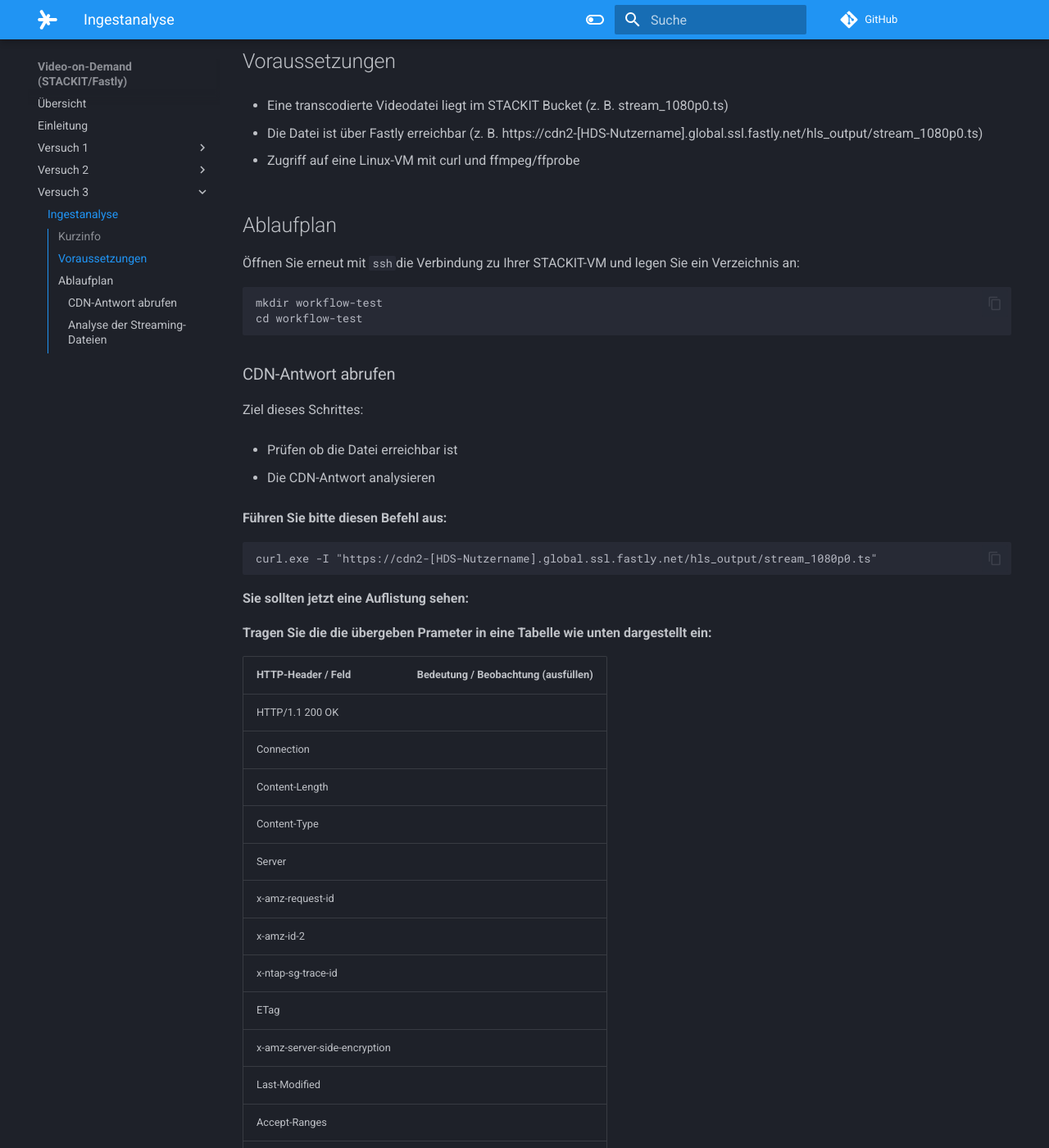
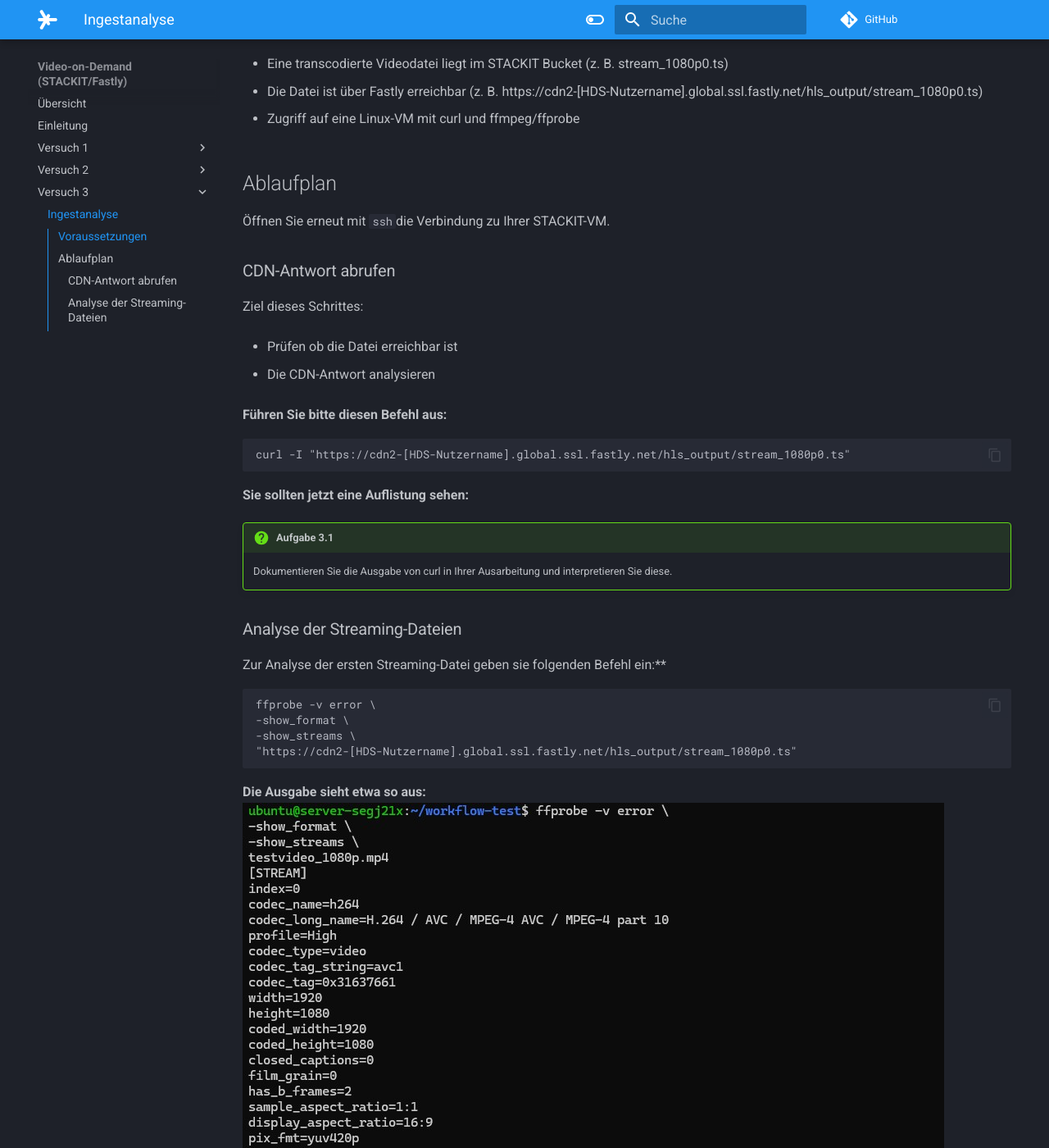
Before and after one commit to wruppelx/mvs-stackit-exercise, an MkDocs documentation site: the page built from docs/versuch3/02-Ingest_Analyse.md, in a window 1280 px wide and 1400 px high, scrolled down 239 px. Shown: the whole window at 82% size. Built offline with MkDocs 1.6.1 and Material for MkDocs 9.7.7, drawn with Linux system fonts in a browser that asks for light colours; plug-ins that fetch from the network failed and are left out; comment, search, counter and statistics services are not loaded; some of the changed text lies outside the part shown.

Commit message:
various updates

````diff
--- a/docs/versuch3/02-Ingest_Analyse.md
+++ b/docs/versuch3/02-Ingest_Analyse.md
@@ -1,6 +1,4 @@
-# Mini-Test: Ingest → Analyse → CDN-Abruf
-
-## Kurzinfo
+# Kurzinfo
 
 In dieser Teilaufgabe sollen die transcodierten Dateien und die CDN-Auslieferung weiter analysiert werden
 
@@ -17,13 +15,7 @@
 ## Ablaufplan
 
 
-Öffnen Sie erneut mit `ssh`die Verbindung zu Ihrer STACKIT-VM und legen Sie ein Verzeichnis an:
-
-```bash
-mkdir workflow-test
-cd workflow-test
-```
-
+Öffnen Sie erneut mit `ssh`die Verbindung zu Ihrer STACKIT-VM.
 
 ### CDN-Antwort abrufen
 
@@ -37,35 +29,13 @@
 **Führen Sie bitte diesen Befehl aus:**
 
 ```bash
-curl.exe -I "https://cdn2-[HDS-Nutzername].global.ssl.fastly.net/hls_output/stream_1080p0.ts"
+curl -I "https://cdn2-[HDS-Nutzername].global.ssl.fastly.net/hls_output/stream_1080p0.ts"
 ```
 
 **Sie sollten jetzt eine Auflistung sehen:**
 
-**Tragen Sie die die übergeben Prameter in eine Tabelle wie unten dargestellt ein:**
-
-| HTTP-Header / Feld           | Bedeutung / Beobachtung (ausfüllen) |
-|-----------------------------|-------------------------------------|
-| HTTP/1.1 200 OK             |                                     |
-| Connection                  |                                     |
-| Content-Length              |                                     |
-| Content-Type                |                                     |
-| Server                      |                                     |
-| x-amz-request-id            |                                     |
-| x-amz-id-2                  |                                     |
-| x-ntap-sg-trace-id          |                                     |
-| ETag                        |                                     |
-| x-amz-server-side-encryption|                                     |
-| Last-Modified               |                                     |
-| Accept-Ranges               |                                     |
-| Age                         |                                     |
-| Date                        |                                     |
-| Via                         |                                     |
-| X-Served-By                 |                                     |
-| X-Cache                     |                                     |
-| X-Cache-Hits                |                                     |
-| X-Timer                     |                                     |
-| Strict-Transport-Security   |                                     |
+!!! question "Aufgabe 3.1"
+    Dokumentieren Sie die Ausgabe von curl in Ihrer Ausarbeitung und interpretieren Sie diese.
 
 ### Analyse der Streaming-Dateien
 
@@ -78,10 +48,8 @@
 "https://cdn2-[HDS-Nutzername].global.ssl.fastly.net/hls_output/stream_1080p0.ts"
 ```
 
-**Die Ausgabe sieht so aus:**
+**Die Ausgabe sieht etwa so aus:**
 ![ObjectSTorage](../assets/Versuch3/stream.jpg)
-
-Kopieren Sie die Ausgabe in ein  Textdokument `stream_1080p0.txt`.
 
 Wiederholen Sie daen Befehl für die folgenden weiteren Dateien :
 
@@ -89,9 +57,7 @@
 
 stream_480p0.ts
 
-**Kopieren Sie die Ausgaben jeweils in die Textdokumente `stream_720p0.txt` und `stream_480p0.txt`**
-
-!!! question "Frage 3.1: Vergleich der Transcoding-Ergebnisse"
+!!! question "Aufgabe 3.2: Vergleich der Transcoding-Ergebnisse"
     Analysieren Sie die Ausgaben von <code>ffprobe</code> für die folgenden Dateien:
     <ul>
       <li><code>stream_1080p0.ts</code></li>
````
